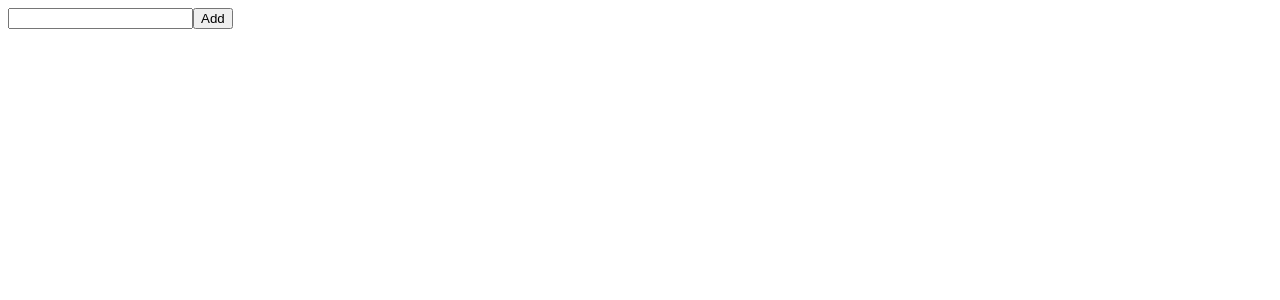
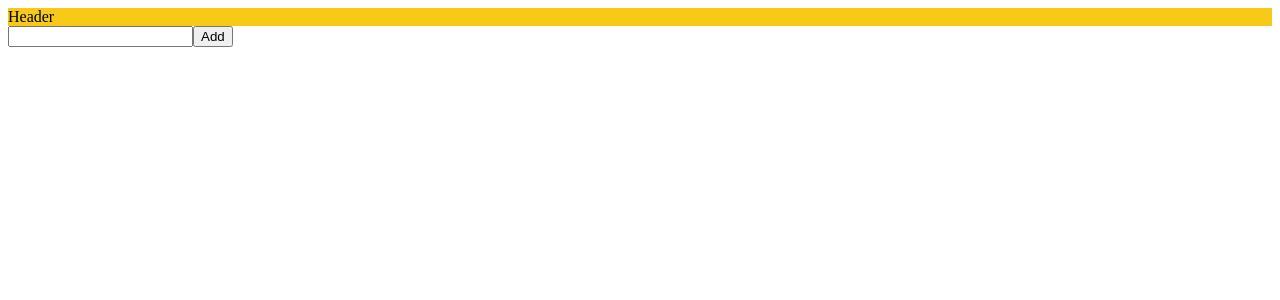
Before and after one commit to ameh-samson/todo-app, a React (Vite) app: page / in a window 1280 px wide. Shown: the top 300 px of the page. Built offline with nearby package versions, Linux system fonts and the light colour scheme.

Commit message:
create css module

```diff
--- a/src/App.jsx
+++ b/src/App.jsx
@@ -1,8 +1,10 @@
+import Header from "./components/Header/Header";
 import Todo from "./components/Todo/Todo";
 
 function App() {
   return (
     <div>
+      <Header />
       <Todo />
     </div>
   );
--- /dev/null
+++ b/src/components/Header/Header.jsx
@@ -0,0 +1,7 @@
+import styles from "./Header.module.css";
+
+const Header = () => {
+  return <div className={styles.header}>Header</div>;
+};
+
+export default Header;
--- /dev/null
+++ b/src/components/Header/Header.module.css
@@ -0,0 +1,3 @@
+.header {
+  background: #f7ca18;
+}
--- a/src/components/Todo/Todo.jsx
+++ b/src/components/Todo/Todo.jsx
@@ -1,6 +1,6 @@
 import { useState } from "react";
 import TodoItem from "../TodoItem/TodoItem";
-import "./Todo.css";
+import styles from "./Todo.module.css";
 
 const Todo = () => {
   const [todo, setTodo] = useState("");
--- a/src/components/TodoItem/TodoItem.jsx
+++ b/src/components/TodoItem/TodoItem.jsx
@@ -1,4 +1,4 @@
-import "./TodoItem.css";
+import styles from "./TodoItem.module.css";
 
 const TodoItem = ({ item }) => {
   return (
```
Also changed, not shown: src/components/Todo/Todo.css (deleted), src/components/Todo/Todo.module.css (added), src/components/TodoItem/TodoItem.css (deleted), src/components/TodoItem/TodoItem.module.css (added).
